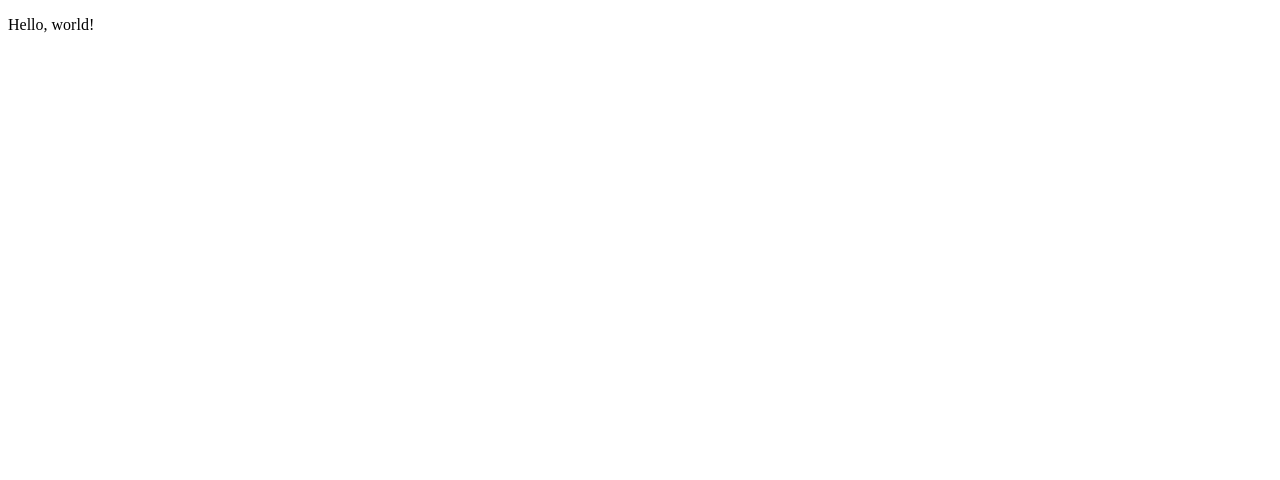
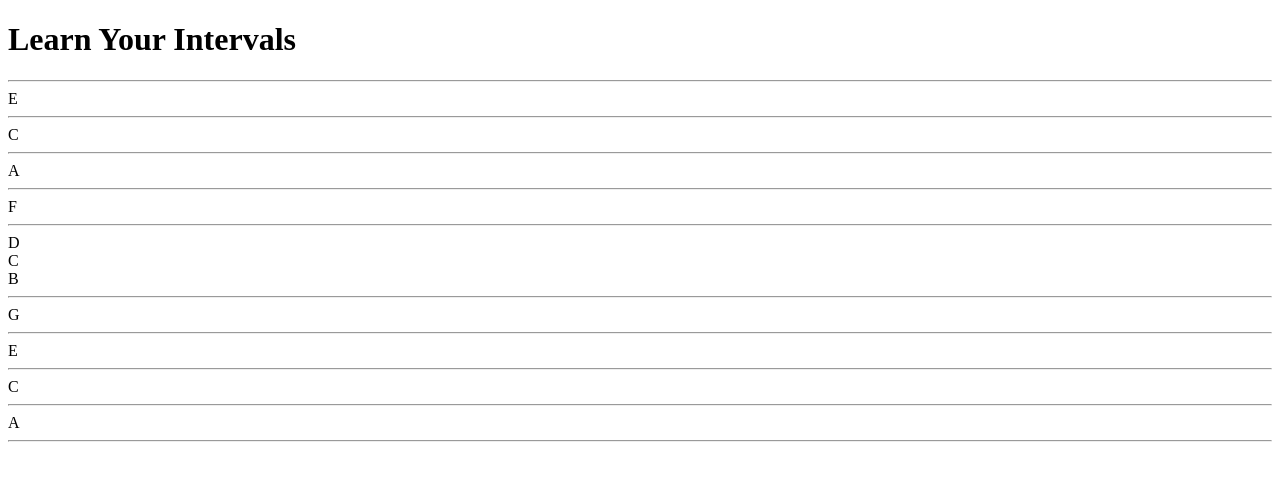
Before and after one commit to ethantheman/MusicTheoryTutor, a React app: page / in a window 1280 px wide. Shown: the top 480 px of the page. Built offline with nearby package versions, Linux system fonts and the light colour scheme; the HTML template or start-up script is replaced by a standard one.

Commit message:
skeleton of grand staff rendering

```diff
--- /dev/null
+++ b/client/src/BassClef.jsx
@@ -0,0 +1,27 @@
+import React from 'react';
+import ReactDOM from 'react-dom';
+
+class BassClef extends React.Component {
+	constructor(props) {
+		super(props);
+	}
+
+	render() {
+		return (
+				<div>
+					<div className="space" id="b3">B</div>
+					<div className="line" id="a3"><hr/></div>
+					<div className="space" id="g3">G</div>
+					<div className="line" id="f3"><hr/></div>
+					<div className="space" id="e3">E</div>
+					<div className="line" id="d3"><hr/></div>
+					<div className="space" id="c3">C</div>
+					<div className="line" id="b2"><hr/></div>
+					<div className="space" id="a2">A</div>
+					<div className="line" id="g2"><hr/></div>
+				</div>
+			);
+	}
+}
+
+export default BassClef;
--- /dev/null
+++ b/client/src/TrebleClef.jsx
@@ -0,0 +1,28 @@
+import React from 'react';
+import ReactDOM from 'react-dom';
+
+class TrebleClef extends React.Component {
+	constructor(props) {
+		super(props);
+	}
+
+	render() {
+		return (
+				<div>
+					<div className="line" id="f6"><hr/></div>
+					<div className="space" id="e6">E</div>
+					<div className="line" id="d6"><hr/></div>
+					<div className="space" id="c5">C</div>
+					<div className="line" id="b4"><hr/></div>
+					<div className="space" id="a4">A</div>
+					<div className="line" id="g4"><hr/></div>
+					<div className="space" id="f4">F</div>
+					<div className="line" id="e4"><hr/></div>
+					<div className="space" id="d4">D</div>
+					<div className="ledger-line" id="c4">C</div>
+				</div>
+			);
+	}
+}
+
+export default TrebleClef;
--- /dev/null
+++ b/client/src/grandStaff.jsx
@@ -0,0 +1,26 @@
+import React from 'react';
+import ReactDOM from 'react-dom';
+import TrebleClef from './TrebleClef.jsx';
+import BassClef from './BassClef.jsx';
+
+class GrandStaff extends React.Component {
+	constructor(props) {
+		super(props);
+	}
+
+	render() {
+		return (
+			<div>
+				<div>
+					<h1>Learn Your Intervals</h1>
+				</div>
+				<div>
+					<TrebleClef/>
+					<BassClef/>
+				</div>
+			</div>
+			);
+	}
+}
+
+export default GrandStaff;
--- a/client/src/index.jsx
+++ b/client/src/index.jsx
@@ -2,6 +2,7 @@ import React from 'react';
 import ReactDOM from 'react-dom';
 import $ from 'jquery';
 import axios from 'axios';
+import GrandStaff from './GrandStaff.jsx';
 
 class App extends React.Component {
 	constructor(props) {
@@ -13,7 +14,7 @@ class App extends React.Component {
 	render() {
 		return (
 		<div>
-			<p>Hello, world!</p>
+			<GrandStaff/>
 		</div>
 		);
 	}
```
Also changed, not shown: 1 other file (tests, documents, lock files or other folders).
